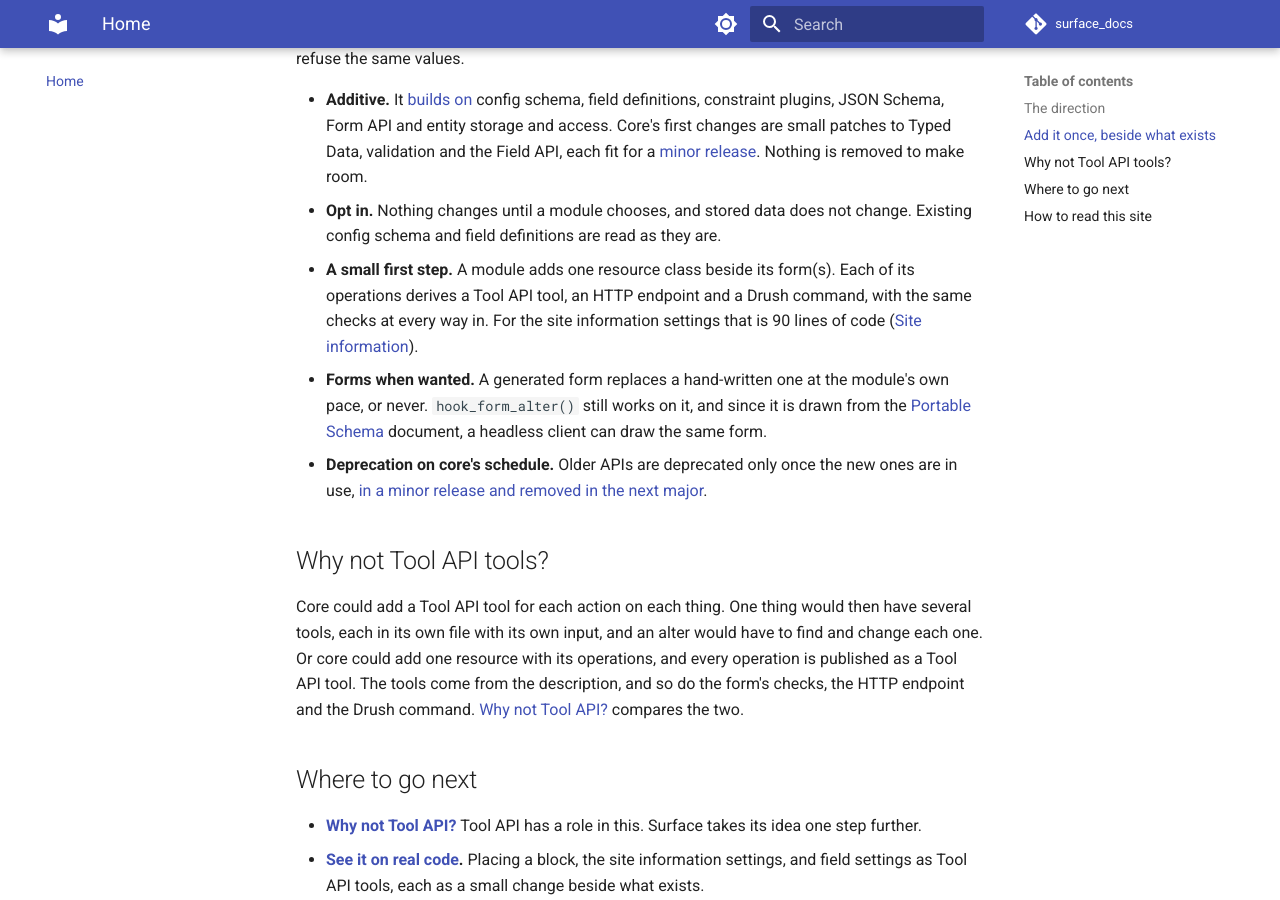
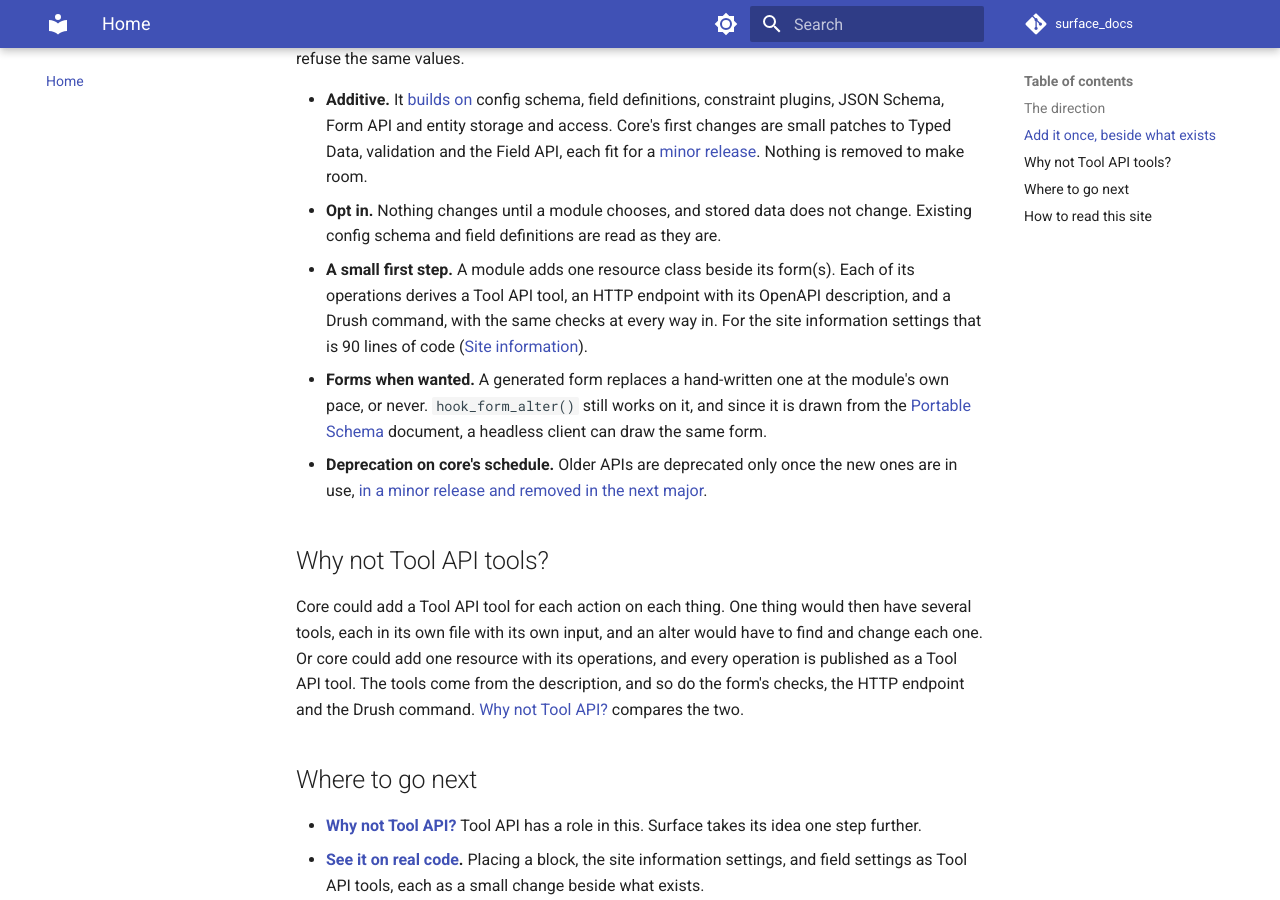
Before and after one commit to mlander/surface_docs, an MkDocs documentation site: the page built from docs/index.md, in a window 1280 px wide and 900 px high, scrolled down 1026 px. Built offline with MkDocs 1.6.1 and Material for MkDocs 9.7.7, drawn with Linux system fonts in a browser that asks for light colours; comment, search, counter and statistics services are not loaded.

Commit message:
Name the OpenAPI document where HTTP endpoints are mentioned

```diff
--- a/docs/index.md
+++ b/docs/index.md
@@ -18,7 +18,7 @@ The ask is one new input layer beside forms. Every way in reads it, so all of th
 
 - **Additive.** It [builds on](why/builds-on.md) config schema, field definitions, constraint plugins, JSON Schema, Form API and entity storage and access. Core's first changes are small patches to Typed Data, validation and the Field API, each fit for a [minor release](path/release-fit.md). Nothing is removed to make room.
 - **Opt in.** Nothing changes until a module chooses, and stored data does not change. Existing config schema and field definitions are read as they are.
-- **A small first step.** A module adds one resource class beside its form(s). Each of its operations derives a Tool API tool, an HTTP endpoint and a Drush command, with the same checks at every way in. For the site information settings that is 90 lines of code ([Site information](adopting/site-information.md)).
+- **A small first step.** A module adds one resource class beside its form(s). Each of its operations derives a Tool API tool, an HTTP endpoint with its OpenAPI description, and a Drush command, with the same checks at every way in. For the site information settings that is 90 lines of code ([Site information](adopting/site-information.md)).
 - **Forms when wanted.** A generated form replaces a hand-written one at the module's own pace, or never. `hook_form_alter()` still works on it, and since it is drawn from the [Portable Schema](path/portable-schema.md) document, a headless client can draw the same form.
 - **Deprecation on core's schedule.** Older APIs are deprecated only once the new ones are in use, [in a minor release and removed in the next major](https://www.drupal.org/about/core/policies/core-change-policies/allowed-changes#s-deprecations).
 
```
Also changed, not shown: docs/adopting/site-information.md (+1 -1 lines), docs/path/portable-schema.md (+1 -1 lines), docs/path/resources-operations.md (+2 -0 lines).
